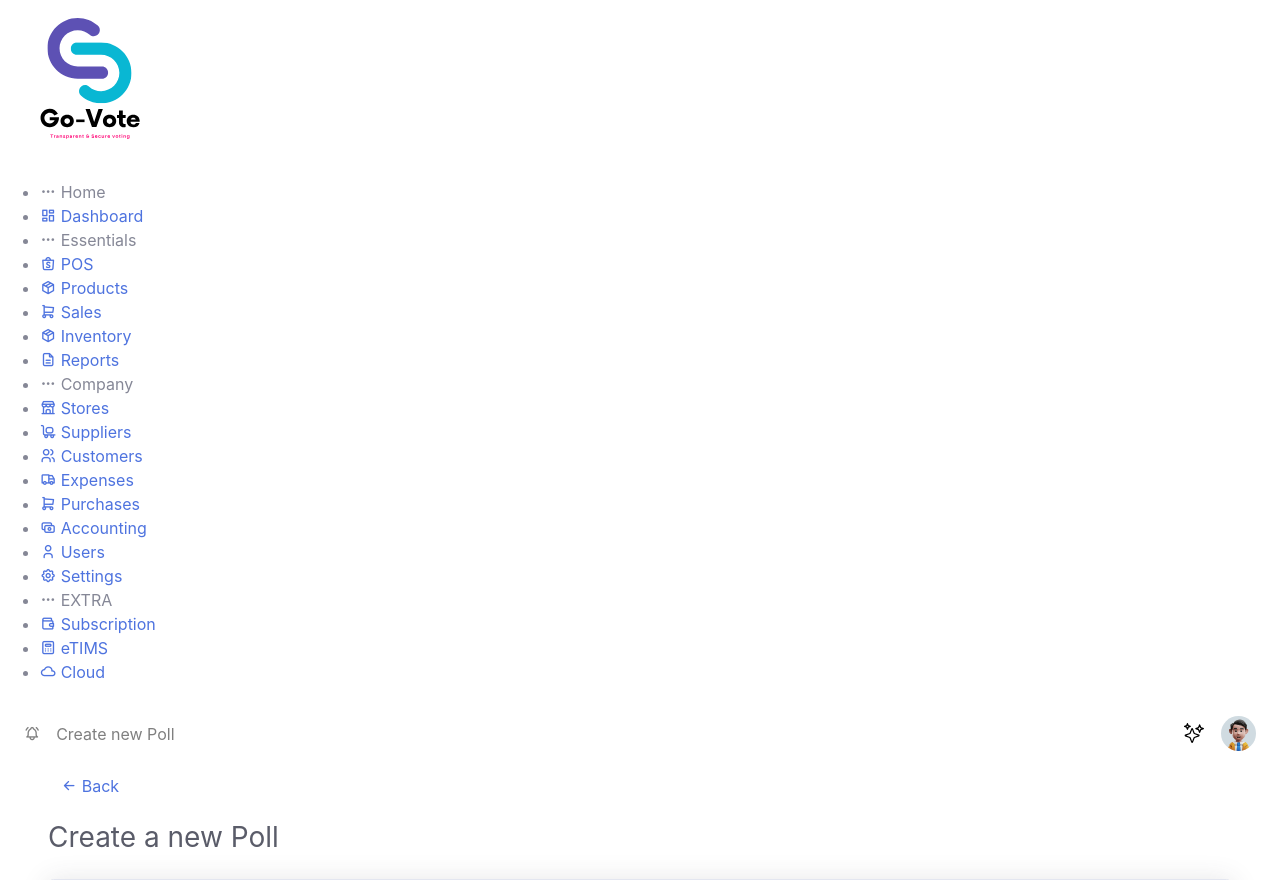
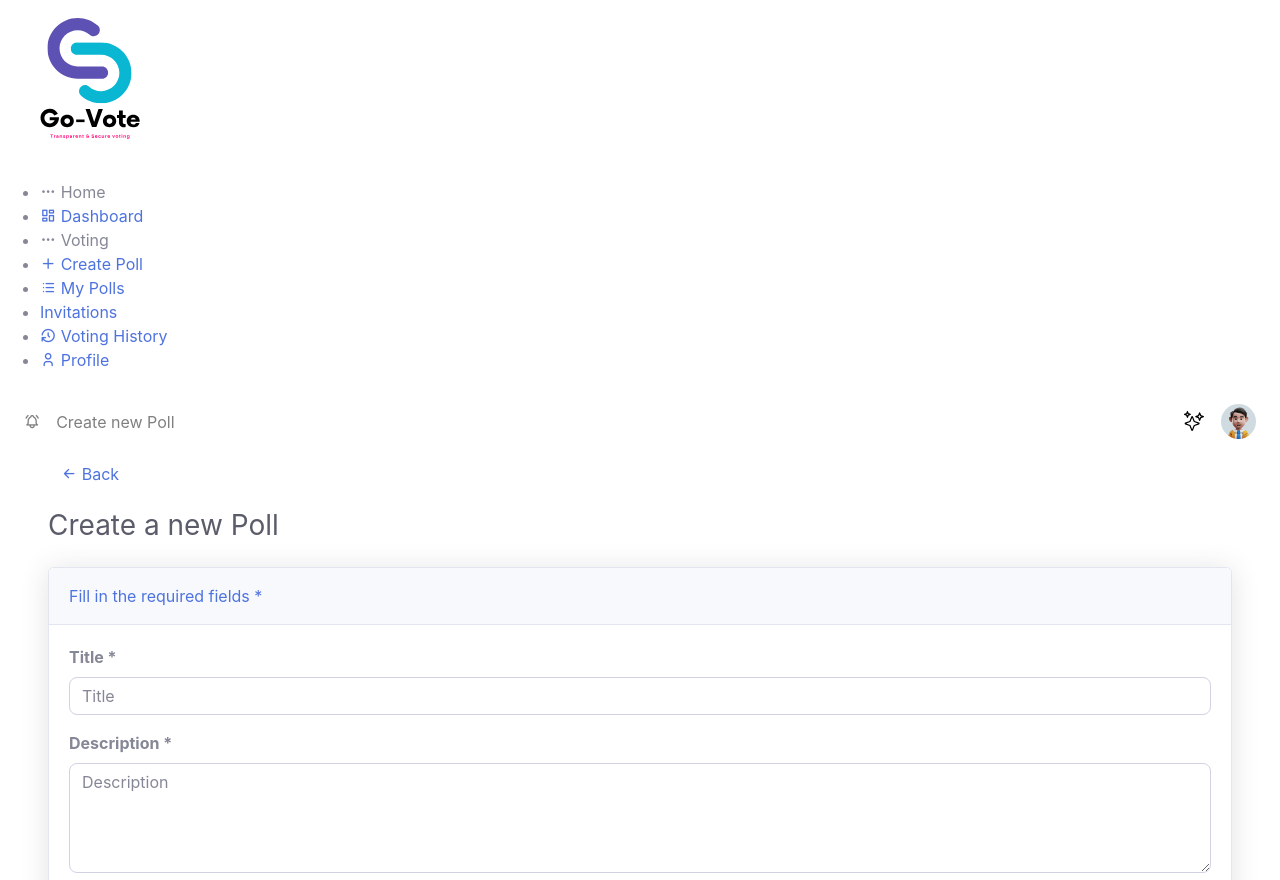
Before and after one commit to KagemaNjoroge/Programming-Project, a Django app: template templates/voting/new_poll.html in a window 1280 px wide. Shown: the top 880 px of the page. Run offline with Django 5.2, Linux system fonts and the light colour scheme; the template is opened without the code that fills it, so the values that code supplies are empty; some libraries are stand-ins or nearby versions.

Commit message:
chore: Update sidenav.html template for voting system destinations

```diff
--- a/templates/system/sidenav.html
+++ b/templates/system/sidenav.html
@@ -1,160 +1,67 @@
 <nav class="sidebar-nav scroll-sidebar" data-simplebar="">
     <ul id="sidebarnav">
+        <!-- Home -->
         <li class="nav-small-cap">
             <i class="ti ti-dots nav-small-cap-icon fs-4"></i>
             <span class="hide-menu">Home</span>
         </li>
         <li class="sidebar-item">
-            <a class="sidebar-link" href="" aria-expanded="false">
+            <a class="sidebar-link" href="/" aria-expanded="false">
                 <span>
                     <i class="ti ti-layout-dashboard"></i>
                 </span>
                 <span class="hide-menu">Dashboard</span>
             </a>
         </li>
+
+        <!-- Voting System Destinations -->
         <li class="nav-small-cap">
             <i class="ti ti-dots nav-small-cap-icon fs-4"></i>
-            <span class="hide-menu">Essentials</span>
+            <span class="hide-menu">Voting</span>
         </li>
         <li class="sidebar-item">
-            <a class="sidebar-link" href="" aria-expanded="false">
+            <a class="sidebar-link" href="{% url 'voting:create_new_poll' %}" aria-expanded="false">
                 <span>
-                    <i class="ti ti-brand-shopee"></i>
+                    <i class="ti ti-plus"></i>
                 </span>
-                <span class="hide-menu">POS</span>
+                <span class="hide-menu">Create Poll</span>
             </a>
         </li>
         <li class="sidebar-item">
-            <a class="sidebar-link" href="" aria-expanded="false">
+            <a class="sidebar-link" href="/polls/my-polls" aria-expanded="false">
                 <span>
-                    <i class="ti ti-package"></i>
+                    <i class="ti ti-list"></i>
                 </span>
-                <span class="hide-menu">Products</span>
+                <span class="hide-menu">My Polls</span>
             </a>
         </li>
         <li class="sidebar-item">
-            <a class="sidebar-link" href="" aria-expanded="false">
+            <a class="sidebar-link" href="/polls/invitations" aria-expanded="false">
                 <span>
-                    <i class="ti ti-shopping-cart"></i>
+                    <i class="ti ti-envelope"></i>
                 </span>
-                <span class="hide-menu">Sales</span>
+                <span class="hide-menu">Invitations</span>
             </a>
         </li>
         <li class="sidebar-item">
-            <a class="sidebar-link" href="" aria-expanded="false">
+            <a class="sidebar-link" href="/polls/voting-history" aria-expanded="false">
                 <span>
-                    <i class="ti ti-package"></i>
+                    <i class="ti ti-history"></i>
                 </span>
-                <span class="hide-menu">Inventory</span>
-            </a>
-        </li>
-        <li class="sidebar-item">
-            <a class="sidebar-link" href="" aria-expanded="false">
-                <span>
-                    <i class="ti ti-file-description"></i>
-                </span>
-                <span class="hide-menu">Reports</span>
+                <span class="hide-menu">Voting History</span>
             </a>
         </li>
 
-        <li class="nav-small-cap">
-            <i class="ti ti-dots nav-small-cap-icon fs-4"></i>
-            <span class="hide-menu">Company</span>
-        </li>
+
         <li class="sidebar-item">
-            <a class="sidebar-link" href="" aria-expanded="false">
-                <span>
-                    <i class="ti ti-building-store"></i>
-                </span>
-                <span class="hide-menu">Stores</span>
-            </a>
-        </li>
-        <li class="sidebar-item">
-            <a class="sidebar-link" href="" aria-expanded="false">
-                <span>
-                    <i class="ti ti-truck-loading"></i>
-                </span>
-                <span class="hide-menu">Suppliers</span>
-            </a>
-        </li>
-        <li class="sidebar-item">
-            <a class="sidebar-link" href="" aria-expanded="false">
-                <span>
-                    <i class="ti ti-users"></i>
-                </span>
-                <span class="hide-menu">Customers</span>
-            </a>
-        </li>
-        <li class="sidebar-item">
-            <a class="sidebar-link" href="" aria-expanded="false">
-                <span>
-                    <i class="ti ti-truck"></i>
-                </span>
-                <span class="hide-menu">Expenses</span>
-            </a>
-        </li>
-        <li class="sidebar-item">
-            <a class="sidebar-link" href="" aria-expanded="false">
-                <span>
-                    <i class="ti ti-shopping-cart"></i>
-                </span>
-                <span class="hide-menu">Purchases</span>
+            <a class="sidebar-link" href="{% url 'accounts:profile' %}" aria-expanded="false">
+
+            <i class="ti ti-user"></i>
+
+            <span class="hide-menu">Profile</span>
             </a>
         </li>
 
-        <li class="sidebar-item">
-            <a class="sidebar-link" href="" aria-expanded="false">
-                <span>
-                    <i class="ti ti-cash"></i>
-                </span>
-                <span class=" hide-menu">Accounting</span>
-            </a>
-        </li>
-        <li class="sidebar-item">
-            <a class="sidebar-link" href="" aria-expanded="false">
-                <span>
-                    <i class="ti ti-user"></i>
-                </span>
-                <span class="hide-menu">Users</span>
-            </a>
-        </li>
-        <li class="sidebar-item">
-            <a class="sidebar-link" href="" aria-expanded="false">
-                <span>
-                    <i class="ti ti-settings"></i>
-                </span>
-                <span class="hide-menu">Settings</span>
-            </a>
-        </li>
 
-        <li class="nav-small-cap">
-            <i class="ti ti-dots nav-small-cap-icon fs-4"></i>
-            <span class="hide-menu">EXTRA</span>
-        </li>
-        <li class="sidebar-item">
-            <a class="sidebar-link" href="" aria-expanded="false">
-                <span>
-                    <i class="ti ti-wallet"></i>
-                </span>
-                <span class="hide-menu">Subscription</span>
-            </a>
-        </li>
-        <li class="sidebar-item">
-            <a class="sidebar-link" href="" aria-expanded="false">
-                <span>
-                    <i class="ti ti-calculator"></i>
-                </span>
-                <span class="hide-menu">eTIMS</span>
-            </a>
-        </li>
-        <li class="sidebar-item">
-            <a class="sidebar-link" href="" aria-expanded="false">
-                <span>
-                    <i class="ti ti-cloud"></i>
-                </span>
-                <span class="hide-menu">Cloud</span>
-            </a>
-        </li>
     </ul>
-
 </nav>
```
